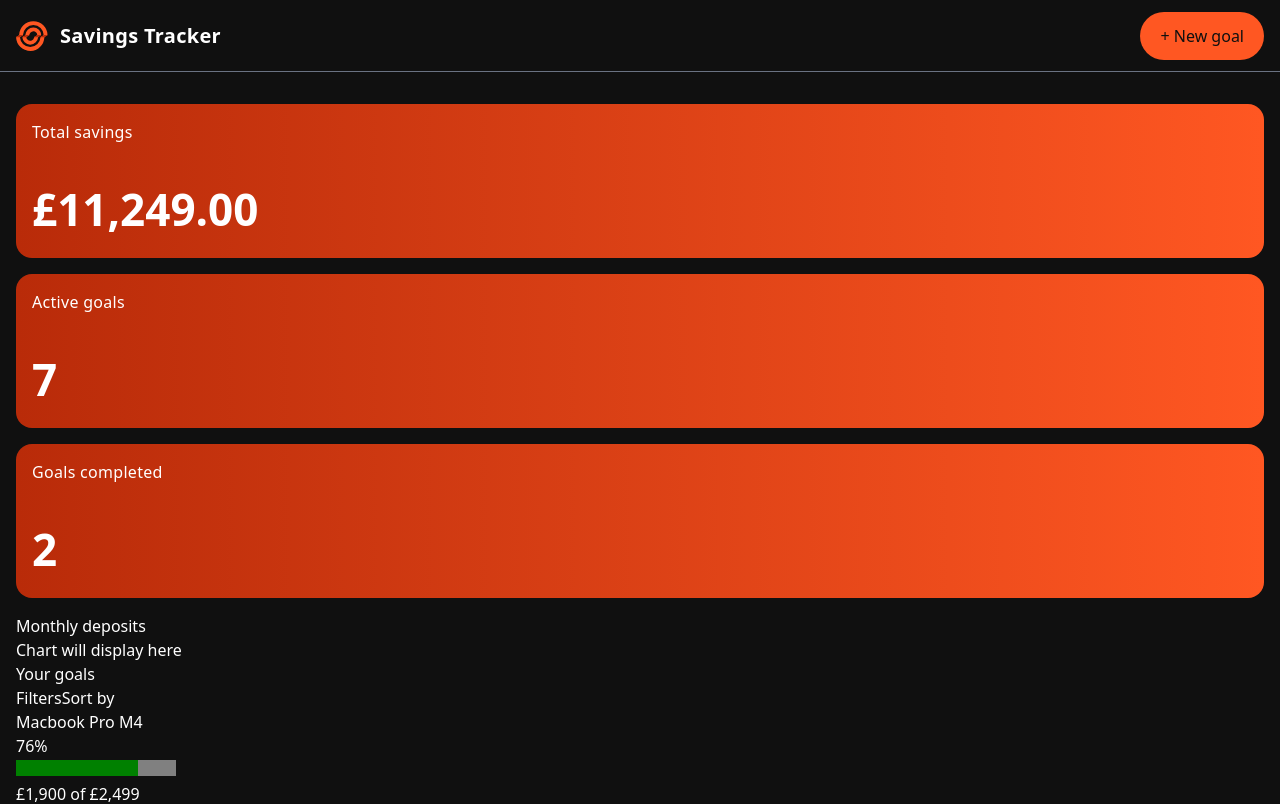
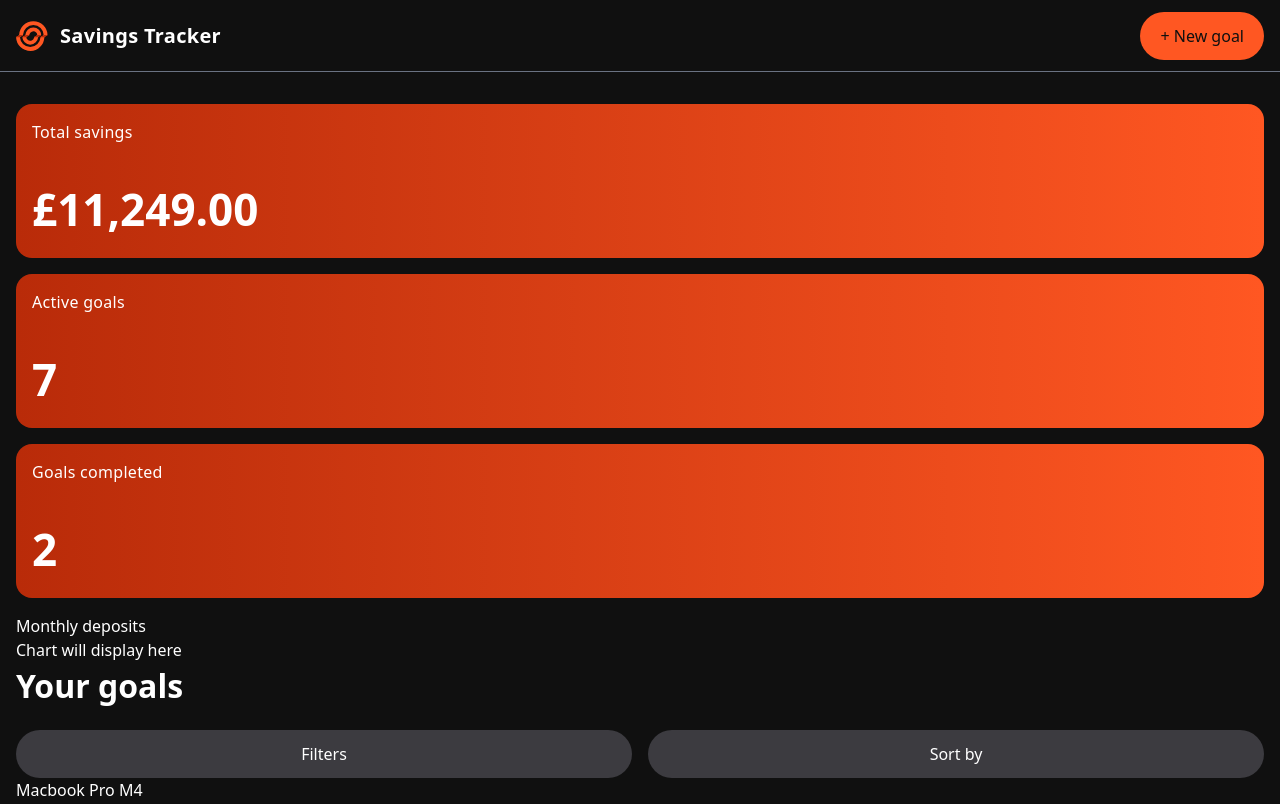
Before and after one commit to bradleyfowler/savings-tracker, a Next.js app: page / in a window 1280 px wide. Shown: the top 804 px of the page. Built offline with nearby package versions, Linux system fonts and the light colour scheme.

Commit message:
feat: add styles to list controls

```diff
--- a/app/page.tsx
+++ b/app/page.tsx
@@ -16,7 +16,7 @@ export default function Home() {
           <DepositCard />
         </section>
         <section>
-          <h1>Your goals</h1>
+          <h1 className="text-[32px] font-bold mb-5">Your goals</h1>
           <ListControls />
           <GoalCard
             title="Macbook Pro M4"
--- a/components/Button/Button.tsx
+++ b/components/Button/Button.tsx
@@ -2,11 +2,18 @@ import { ReactNode } from "react";
 
 type ButtonProps = {
   children: ReactNode;
+  type: "primary" | "filter";
 };
 
-const Button = ({ children }: ButtonProps) => {
+const Button = ({ type, children }: ButtonProps) => {
   return (
-    <button className="bg-[#ff5722] rounded-full px-5 py-3 text-[#101010]">
+    <button
+      className={
+        type === "primary"
+          ? "bg-[#ff5722] rounded-full px-5 py-3 text-[#101010]"
+          : "bg-[#3c3b40] rounded-full w-full py-3 text-white"
+      }
+    >
       {children}
     </button>
   );
--- a/components/Header/Header.tsx
+++ b/components/Header/Header.tsx
@@ -14,7 +14,7 @@ const Header = () => {
         <h1 className="text-xl tracking-[0.3px] font-bold">Savings Tracker</h1>
       </div>
       <div className="mr-4">
-        <Button>+ New goal</Button>
+        <Button type="primary">+ New goal</Button>
       </div>
     </header>
   );
--- a/components/ListControls/ListControls.tsx
+++ b/components/ListControls/ListControls.tsx
@@ -1,8 +1,10 @@
+import Button from "@/components/Button/Button";
+
 const ListControls = () => {
   return (
-    <div>
-      <button>Filters</button>
-      <button>Sort by</button>
+    <div className="flex items-center justify-center gap-4">
+      <Button type="filter">Filters</Button>
+      <Button type="filter">Sort by</Button>
     </div>
   );
 };
```
